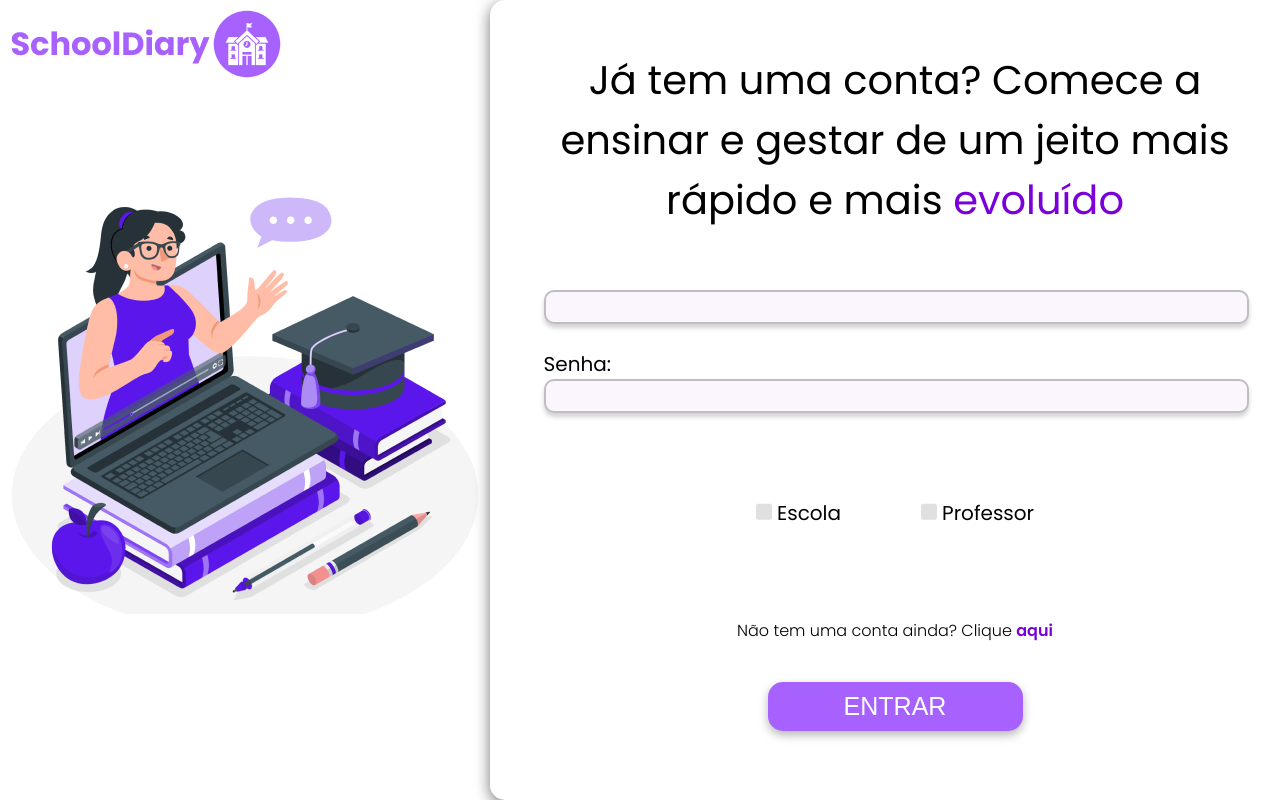
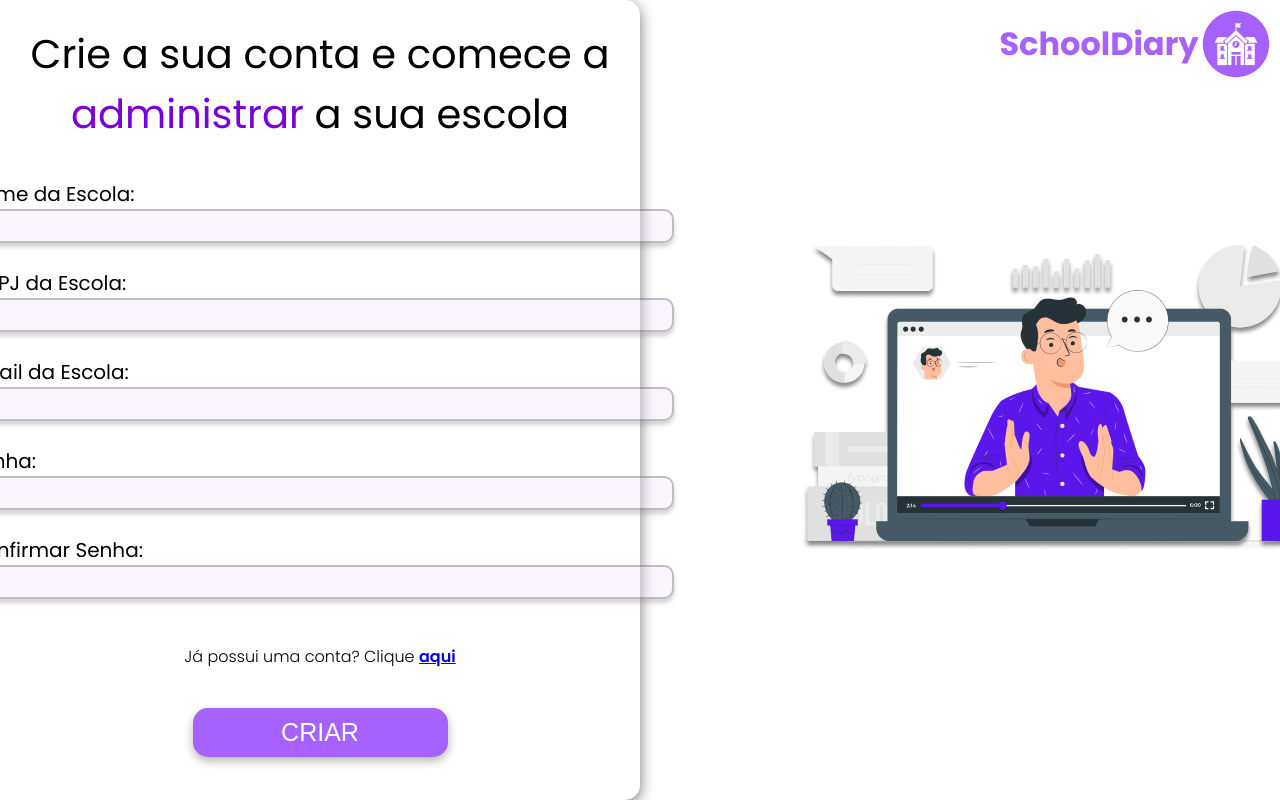
Before and after one commit to AlessandroXavierSantos/ProjetoReact, a React (Vite) app: page /cadastro in a window 1280 px wide. Built offline with nearby package versions, Linux system fonts and the light colour scheme.

Commit message:
Modificando algumas coisas no CSS e adicionando as rotas

```diff
--- a/package.json
+++ b/package.json
@@ -10,7 +10,8 @@
   },
   "dependencies": {
     "react": "^18.2.0",
-    "react-dom": "^18.2.0"
+    "react-dom": "^18.2.0",
+    "react-router-dom": "^6.4.3"
   },
   "devDependencies": {
     "@types/react": "^18.0.22",
--- /dev/null
+++ b/src/App.tsx
@@ -0,0 +1,10 @@
+import RoutesApp from './routes'
+import React from 'react'
+
+export default function App(){
+    return(
+        <div>
+            <RoutesApp/>
+        </div>
+    )
+}
--- a/src/main.tsx
+++ b/src/main.tsx
@@ -1,13 +1,13 @@
 import React from 'react'
+
 import ReactDOM from 'react-dom/client'
 import Cadastro from './pages/Cadastro/cadastro'
 import Login from './pages/Login/login'
 import Register from './pages/register/Register'
+import App from './App'
 
 ReactDOM.createRoot(document.getElementById('root') as HTMLElement).render(
   <React.StrictMode>
-    {/* <Register/> */}
-    {/* <Cadastro /> */}
-    <Login/>
+    <App/>
   </React.StrictMode>
 )
--- a/src/pages/Cadastro/cadastro.tsx
+++ b/src/pages/Cadastro/cadastro.tsx
@@ -1,52 +1,54 @@
 import { useState } from 'react'
 import React from 'react'
+import {Link, useNavigate} from 'react-router-dom'
 import './style.css'
 import login from '../Login/login'
 
 import imagemCadastro from '../../assets/imageCadastro.png'
 import logo from '../../assets/logo2.png'
+import { Form } from 'react-router-dom'
 
 export default function cadastro(){
     return(
         <div className="cadastro">
-            <div className="firstContainer">
-                <div className="containerTitule">
-                    <h1 className="textTitule">Crie a sua conta e comece a <span className="textColor">administrar</span> a sua escola</h1>
+            <div className="firstContainerCadastro">
+                <div className="containerTituleCadastro">
+                    <h1 className="textTituleCadastro">Crie a sua conta e comece a <span className="textColorCadastro">administrar</span> a sua escola</h1>
                 </div>
-                <div className="containerInputs">
+                <div className="containerInputsCadastro">
                     <div>
                         <label>Nome da Escola:</label>
-                        <input type="text" className="inputs"/>
+                        <input type="text" className="inputsCadastro"/>
                     </div>
                     <div>
                         <label>CNPJ da Escola:</label>
-                        <input type="text" className="inputs"/>
+                        <input type="text" className="inputsCadastro"/>
                     </div>
                     <div>
                         <label>Email da Escola:</label>
-                        <input type="text" className="inputs"/>
+                        <input type="text" className="inputsCadastro"/>
                     </div>
                     <div>
                         <label>Senha:</label>
-                        <input type="password" className="inputs "/>
+                        <input type="password" className="inputsCadastro"/>
                     </div>
                     <div>
                         <label>Confirmar Senha:</label>
-                        <input type="password" className="inputs"/>
+                        <input type="password" className="inputsCadastro"/>
                     </div>
                 </div>
                 <div>
-                    <h3 className="textLogin">Já possui uma conta? Clique <span className="textColor click">aqui</span></h3>
+                    <h3 className="textLoginCadastro">Já possui uma conta? Clique <span className="textColorCadastro click"><Link to='/'>aqui</Link></span></h3>
                 </div>
                 <div>
-                    <button className="btnCriar">Criar</button>
+                    <button className="btnCriarCadastro">Criar</button>
                 </div>
             </div>
-            <div className="secondContainer">
-                <div className="containerLogo">
+            <div className="secondContainerCadastro">
+                <div className="containerLogoCadastro">
                     <img src={logo}/>
                 </div>
-                <div className="containerImage">
+                <div className="containerImageCadastro">
                     <img src={imagemCadastro}/>
                 </div>
             </div>
--- a/src/pages/Cadastro/style.css
+++ b/src/pages/Cadastro/style.css
@@ -24,7 +24,7 @@
     overflow-x: hidden;
 }
 
-.firstContainer{
+.firstContainerCadastro{
     display: flex;
     justify-content: center;
     flex-direction: column;
@@ -35,7 +35,7 @@
     box-shadow: 0px 4px 15px rgba(0, 0, 0, 0.54);
 }
 
-.containerTitule{
+.containerTituleCadastro{
     display: flex;
     justify-content: center;
     align-items: center;
@@ -43,17 +43,17 @@
     padding: 20px;
 }
 
-.textTitule{
+.textTituleCadastro{
     font-family: 'Poppins', sans-serif;
     font-size: 40px;
     font-weight: 400;
 }
 
-.textColor{
+.textColorCadastro{
     color: #7900D9;
 }
 
-.textLogin{
+.textLoginCadastro{
     font-family: 'Poppins', sans-serif;
     font-size: medium;
     font-weight: 300;
@@ -72,7 +72,7 @@
     text-decoration: underline;
 }
 
-.containerInputs{
+.containerInputsCadastro{
     display: flex;
     flex-direction: column;
     justify-content: center;
@@ -87,13 +87,13 @@
     margin-bottom: 20px;
 }
 
-.containerInputs div{
+.containerInputsCadastro div{
     display: flex;
     flex-direction: column;
     width: 90%;
 }
 
-.inputs{
+.inputsCadastro{
     background: rgba(241, 221, 252, 0.308);
     width: 100%;
     border-radius: 10px;
@@ -110,7 +110,7 @@
     border: #5B17EB 2px solid;
 }
 
-.btnCriar{
+.btnCriarCadastro{
     border: none;
     width: 255px;
     height: 49px;
@@ -129,27 +129,27 @@
     text-transform: uppercase;
 }
 
-.btnCriar:active{
+.btnCriarCadastro:active{
     background-color: #ffffff;
     color: #A661FF;
     filter: drop-shadow(0px 4px 5px #A661FF);
     /* border: #A661FF solid 2px; */
 }
 
-.secondContainer{
+.secondContainerCadastro{
     display: flex;
     justify-content: center;
     align-items: center;
 }
 
-.containerImage{
+.containerImageCadastro{
     display: flex;
     justify-content: center;
     align-items: center;
     margin-left: 50%;
 }
 
-.containerLogo{
+.containerLogoCadastro{
     position: absolute;
     top: 10px;
     right: 10px;
--- a/src/pages/Login/login.tsx
+++ b/src/pages/Login/login.tsx
@@ -1,18 +1,22 @@
 import { useState } from 'react'
 import React from 'react'
+import {Link, useNavigate} from 'react-router-dom'
 import './style.css'
 
 import logo from '../../assets/logo2.png'
 import imagemLogin from '../../assets/imagemLogin.png'
 
+
 export default function login(){
-    const {text, setText} = useState('Selecione uma opção abaixo');
+    const [form, setForm] = useState('');
+    const [containerClass, setContainerClass] = useState('login')
 
-    const atualizandoInput = () => {
+    const changeToCadastro = ()=>{
+        setContainerClass('login animation');
     }
 
     return(
-        <div className="login">
+        <div className={containerClass}>
             <div className="secondContainer">
                 <div className="containerLogo">
                     <img src={logo}/>
@@ -26,8 +30,11 @@
                     <h1 className="textTitule">Já tem uma conta? Comece a ensinar e gestar de um jeito mais rápido e mais <span className="textColor">evoluído</span></h1>
                 </div>
                 <div className="containerInputs">
+                    {
+                        form == "escola" ? (
                             <div>
-                        <label>{text}</label>
+                                <div>
+                                    <label>E-mail da Escola:</label>
                                     <input type="text" className="inputs"/>
                                 </div>
                                 <div>
@@ -35,18 +42,36 @@
                                     <input type="password" className="inputs "/>
                                 </div>
                             </div>
+                        ) :
+                        (
+                            <div>
+                                <div>
+                                    <label>E-mail do professor:</label>
+                                    <input type="text" className="inputs"/>
+                                </div>
+                                <div>
+                                    <label>Senha:</label>
+                                    <input type="password" className="inputs "/>
+                                </div>
+                            </div>
+                        )
+                    }
+                </div>
                 <div className="containerInput">
                     <div className="divInput">
-                        <input type="radio" name="type"/>
-                        <label>Escola</label>
+                        <input type="radio" name="type" id="school" onClick={()=>{setForm("escola")}}/>
+                        <label htmlFor={'school'}>Escola</label>
                     </div>
                     <div className="divInput">
-                        <input type="radio" name="type"/>
-                        <label>Professor</label>
+                        <input type="radio" name="type" id="teacher" onClick={()=>{setForm("professor")}}/>
+                        <label htmlFor={"teacher"}>Professor</label>
                     </div>
                 </div>
                 <div>
-                    <h3 className="textLogin">Não tem uma conta ainda? Clique <span className="textColor click">aqui</span></h3>
+                    <h3 className="textLogin">
+                        Não tem uma conta ainda? Clique
+                        <span className="textColor click" onClick={()=>{changeToCadastro()}}> aqui</span>
+                    </h3>
                 </div>
                 <div>
                     <button className="btnEntrar">Entrar</button>
--- a/src/pages/Login/style.css
+++ b/src/pages/Login/style.css
@@ -19,9 +19,11 @@
 
 .login{
     background-color: #ffffff;
-    /* display: flex;
-    flex-direction: row; */
-    display: grid;
+    display: flex;
+    flex-direction: row;
+    align-items: center;
+    justify-content: center;
+    /* display: grid; */
     grid-template-columns: 2fr 2fr;
     overflow-x: hidden;
 }
@@ -31,7 +33,7 @@
     justify-content: center;
     flex-direction: column;
     align-items: center;
-    width: 100%;
+    width: 50%;
     height: 100vh;
     border-radius: 15px 0px 0px 15px;
     box-shadow: 0px 4px 15px rgba(0, 0, 0, 0.54);
@@ -139,6 +141,7 @@
 }
 
 .secondContainer{
+    width: 50%;
     display: flex;
     justify-content: center;
     align-items: center;
@@ -182,11 +185,12 @@
 
     font: inherit;
     color: currentColor;
-    width: 1em;
-    height: 1em;
-    /* border: 0.15em solid currentColor; */
-    border-radius: 0.15em;
+    width: 1.5em;
+    height: 1.5em;
+    border: 1px solid rgba(128, 128, 128, 0.445);
+    border-radius: 100%;
     transform: translateY(-0.075em);
+
 
     display: grid;
     place-content: center;
@@ -195,26 +199,27 @@
     cursor: pointer;
 }
 
+input[type="radio"]:checked {
+    border:  solid 2px #7900D9;
+}
+
 input[type="radio"]::before {
     content: "";
-    width: 0.65em;
-    height: 0.65em;
-    clip-path: polygon(14% 44%, 0 65%, 50% 100%, 100% 16%, 80% 0%, 43% 62%);
+    width: 1.2em;
+    height: 1.2em;
+    clip-path: circle(30%);
     transform: scale(0);
     transform-origin: bottom left;
     transition: 120ms transform ease-in-out;
     box-shadow: inset 1em 1em var(--form-control-color);
     /* Windows High Contrast Mode */
     background-color: #7900D9;
+    display: flex;
+    align-items: center;
 }
 
 input[type="radio"]:checked::before {
     transform: scale(1);
-}
-
-input[type="radio"]:focus {
-    /* outline: max(2px, 0.15em) solid currentColor;
-    outline-offset: max(2px, 0.15em); */
 }
 
 input[type="radio"]:disabled {
@@ -223,3 +228,18 @@
     color: var(--form-control-disabled);
     cursor: not-allowed;
 }
+
+.animation{
+    animation-name: changeScreen;
+    animation-duration: 3s;
+    animation-iteration-count: 1;
+}
+
+@keyframes changeScreen {
+    from {
+        flex-direction: row;
+    }
+    to{
+        flex-direction: row-reverse;
+    }
+}
--- /dev/null
+++ b/src/routes.tsx
@@ -0,0 +1,19 @@
+import React from 'react';
+import { BrowserRouter, Routes, Route} from 'react-router-dom';
+
+//IMPORTE DAS PAGINAS
+import Cadastro from './pages/Cadastro/cadastro'
+import Login from './pages/Login/login'
+
+
+
+export default function RoutesApp(){
+    return(
+        <BrowserRouter>
+            <Routes>
+                <Route path='/' element={<Login/>}/>
+                <Route path='/cadastro' element={<Cadastro/>}/>
+            </Routes>
+        </BrowserRouter>
+    )
+}
```
Also changed, not shown: 1 other file (tests, documents, lock files or other folders). Lines whose indentation alone changed are shown as unchanged.
